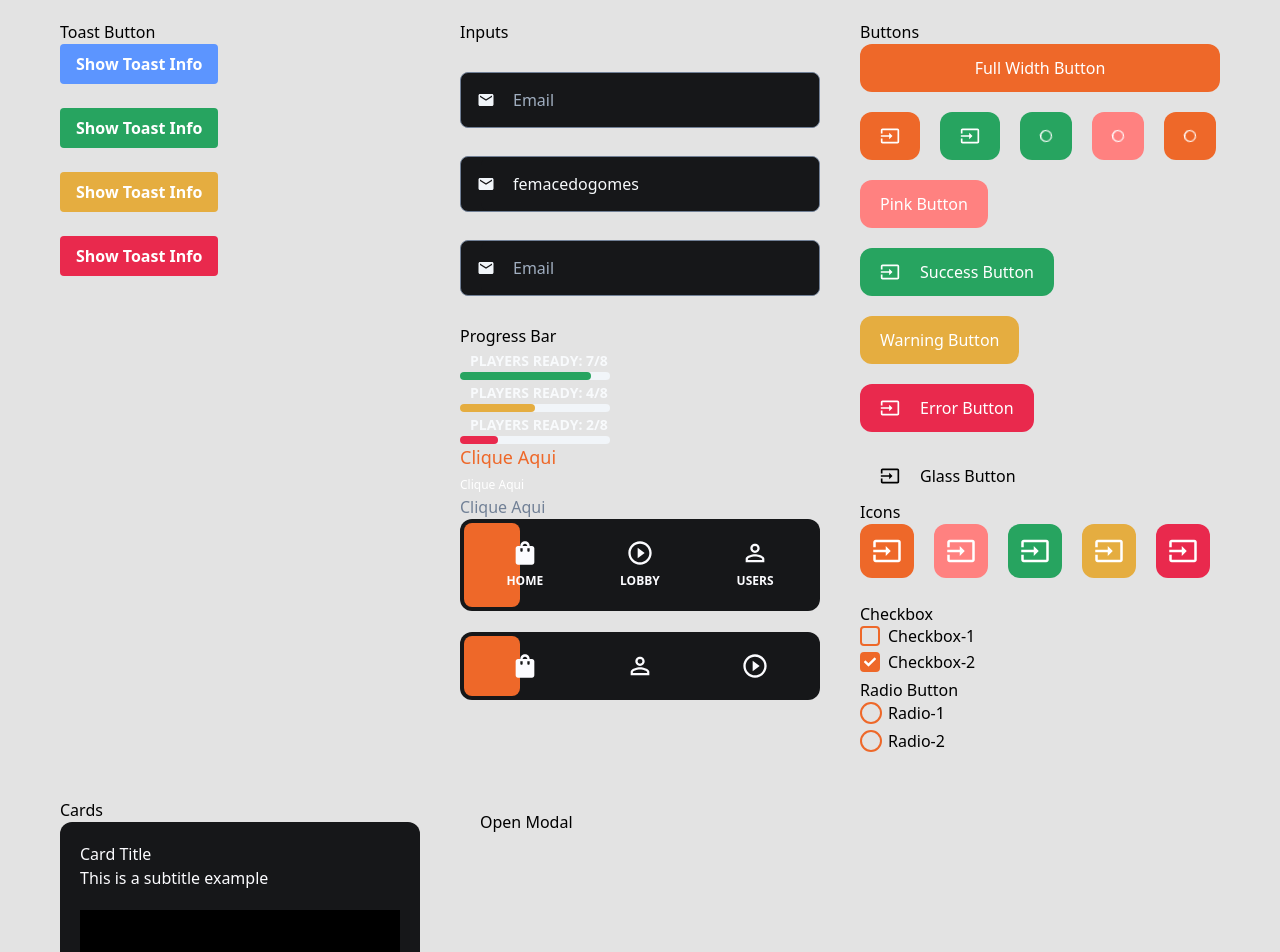
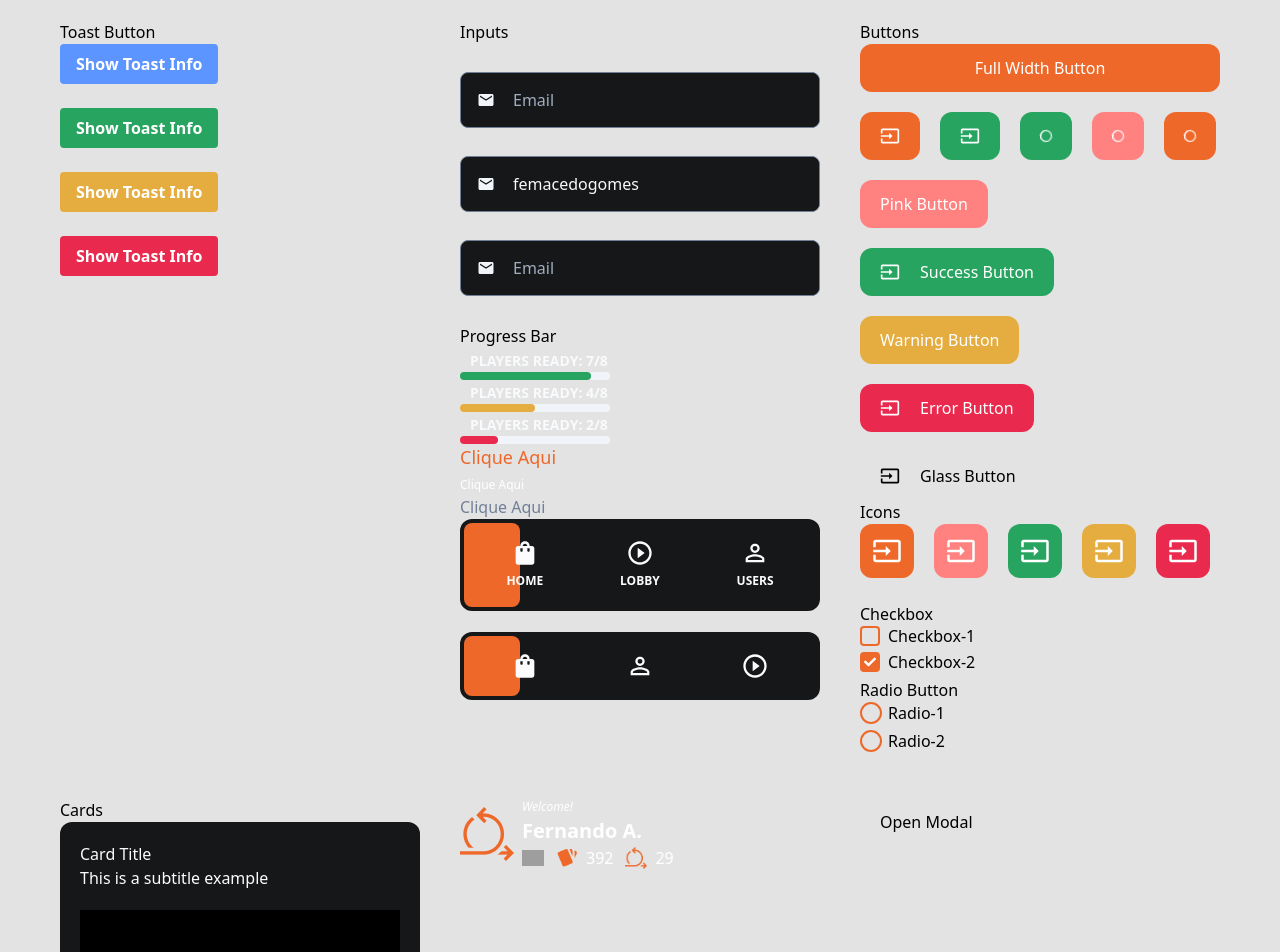
Before and after one commit to Agility-Creative-Solutions/scrummy-app, a Next.js app: page /design-system in a window 1280 px wide. Shown: the top 952 px of the page. Built offline with nearby package versions, Linux system fonts and the light colour scheme; grey boxes are pictures that could not be loaded.

Commit message:
feat: hardcoded userbar

```diff
--- /dev/null
+++ b/src/components/mols/UserBar/index.tsx
@@ -0,0 +1,43 @@
+import React from 'react';
+
+import { Typography } from '@/components/atoms/Typography';
+
+import IconCards from '../../../../public/assets/icons/icon_cards.png';
+import IconSprints from '../../../../public/assets/icons/icon_sprints.png';
+
+type BadgeProps = {
+  value?: string;
+  icon: string;
+};
+
+const BarBadge = ({ value, icon }: BadgeProps) => {
+  return (
+    <div className="flex flex-row items-center gap-2  ">
+      <img src={icon} alt={value} width="22px" height="10px" />
+      {value && <Typography>{value}</Typography>}
+    </div>
+  );
+};
+
+const UserBar = () => {
+  return (
+    <div className="flex w-full flex-row items-center gap-2 text-white">
+      <div>
+        <img src={IconSprints.src} alt="User Photo" />
+      </div>
+      <div className="flex flex-col">
+        <Typography className="text-xs italic">Welcome!</Typography>
+        <Typography variant="h5" className="text-xl">
+          Fernando A.
+        </Typography>
+        <div className="flex flex-row items-center gap-3">
+          <BarBadge icon="icon" />
+          <BarBadge value="392" icon={IconCards.src} />
+          <BarBadge value="29" icon={IconSprints.src} />
+        </div>
+      </div>
+    </div>
+  );
+};
+
+export default UserBar;
--- a/src/pages/design-system.tsx
+++ b/src/pages/design-system.tsx
@@ -4,6 +4,7 @@ import { useState } from 'react';
 import { Button, Input } from '@/components';
 import Card from '@/components/atoms/Card';
 import Modal from '@/components/atoms/Modal';
+import UserBar from '@/components/mols/UserBar';
 import type { TostifyType } from '@/hooks/useTostify';
 import { UseTostify } from '@/hooks/useTostify';
 
@@ -236,6 +237,10 @@ const DesignSystem = () => {
           </div>
         </div>
         <div>
+          <UserBar />
+        </div>
+
+        <div>
           <Button title="Open Modal" onClick={toggleModal} />
 
           <AnimatePresence mode="wait">
```
Also changed, not shown: public/assets/icons/icon_cards.png (added), public/assets/icons/icon_sprints.png (added).
